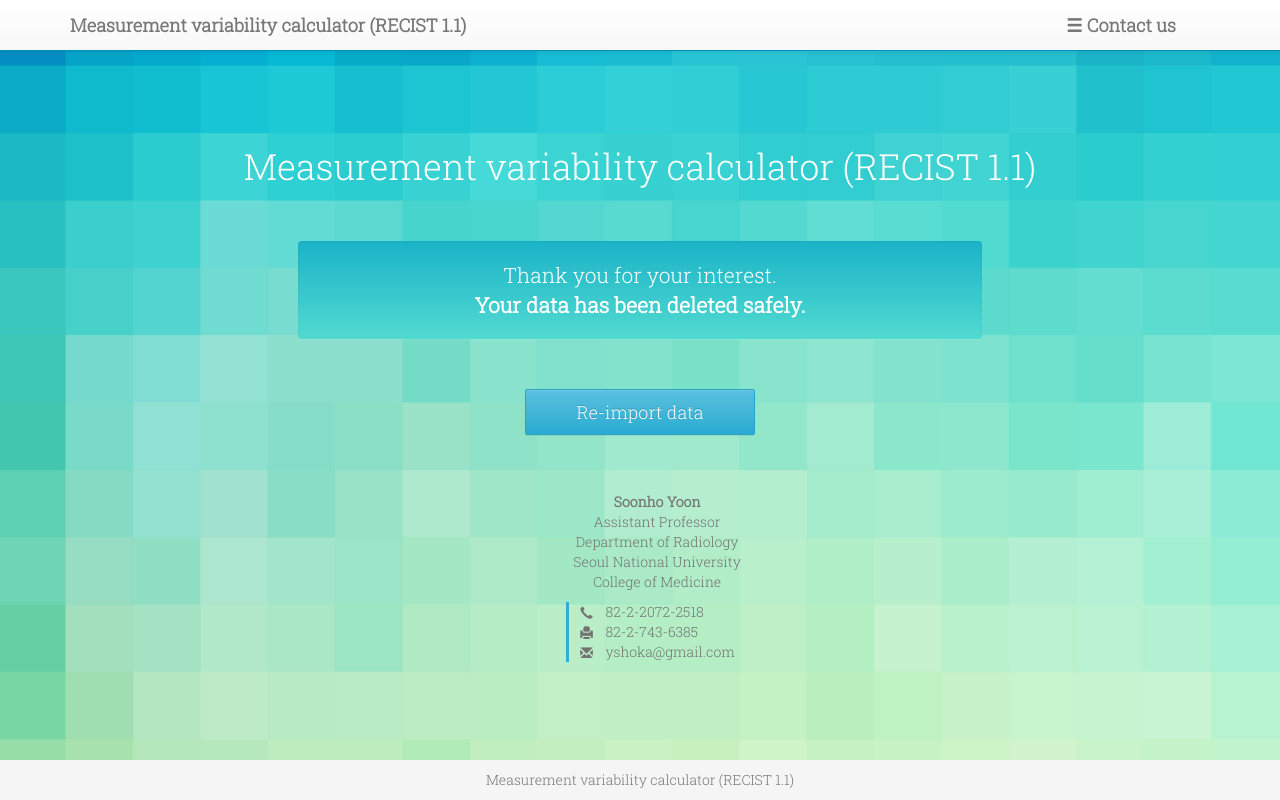
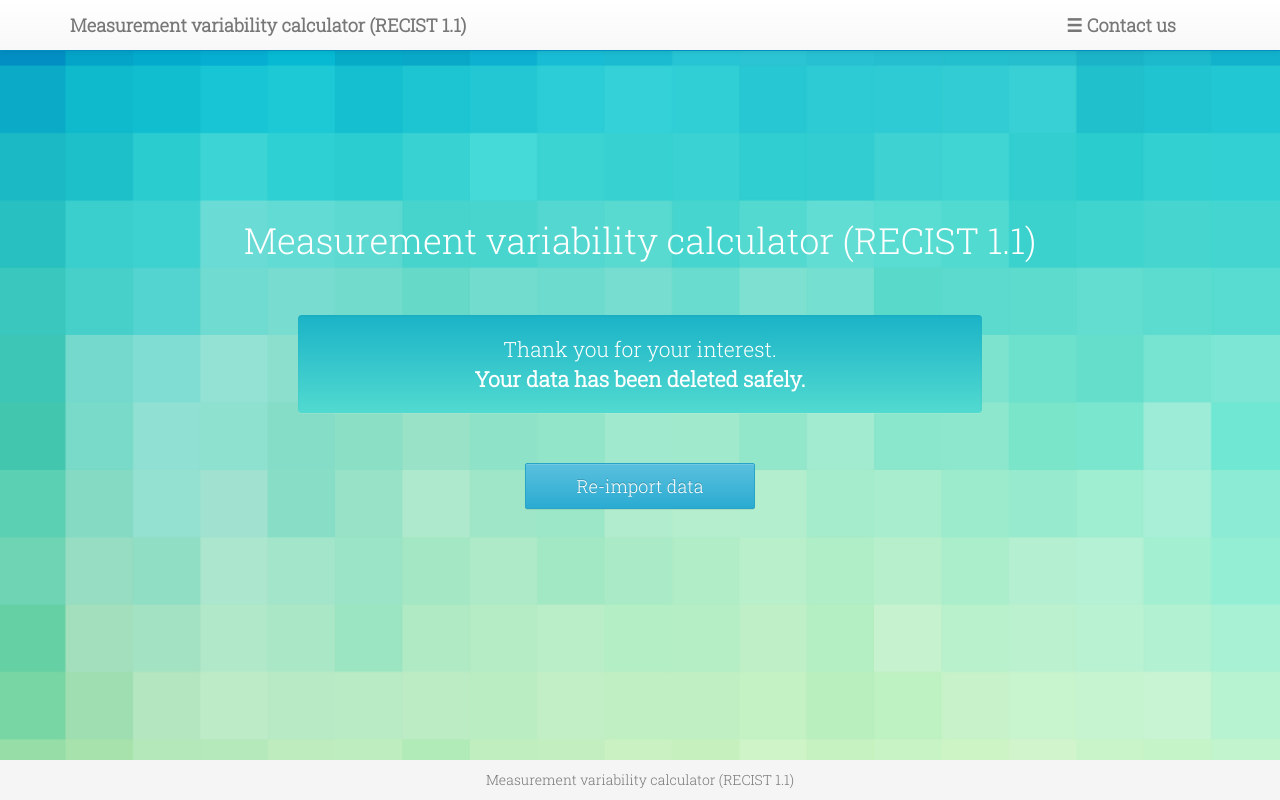
Before and after one commit to repositivator/snucalc, a Django app: template calcmain/templates/calcmain/deleted.html in a window 1280 px wide. Run offline with Django 3.2, Linux system fonts and the light colour scheme; the template is opened without the code that fills it, so the values that code supplies are empty; parts of the project's set-up code (start-up, migrations or seed data) failed here and were passed over; some libraries are stand-ins or nearby versions.

Commit message:
Delete dev-info at final(deleted) page

```diff
--- a/calcmain/templates/calcmain/deleted.html
+++ b/calcmain/templates/calcmain/deleted.html
@@ -6,7 +6,7 @@
 <div class="container">
 
     <div class="title text-center">
-        <h1 class="title title-introduction">Measurement variability calculator (RECIST 1.1)</h1>
+        <h1 class="title title-introduction" style="padding-top: 11.5%;">Measurement variability calculator (RECIST 1.1)</h1>
 
         <div class="well well-outro div-centered">
             Thank you for your interest.
@@ -14,18 +14,6 @@
         </div>
 
         <a class="btn btn-lg btn-info btn-main btn" href="{% url 'calcmain:dataimport' %}" role="button">Re-import data</a>
-
-        <div class="contact_info">
-            <p class="help-block"><b>Soonho Yoon</b><br>Assistant Professor<br>Department of Radiology<br>Seoul National University<br>College of Medicine
-            </p>
-        </div>
-        <div class="contact_info_sub">
-            <p class="help-block">
-            <span class="glyphicon glyph-main glyphicon-earphone" aria-hidden="true"></span>82-2-2072-2518
-            <br><span class="glyphicon glyph-main glyphicon-print" aria-hidden="true"></span>82-2-743-6385
-            <br><span class="glyphicon glyph-main glyphicon-envelope" aria-hidden="true"></span>yshoka@gmail.com
-            </p>
-        </div>
     </div>
 
 </div>
```
